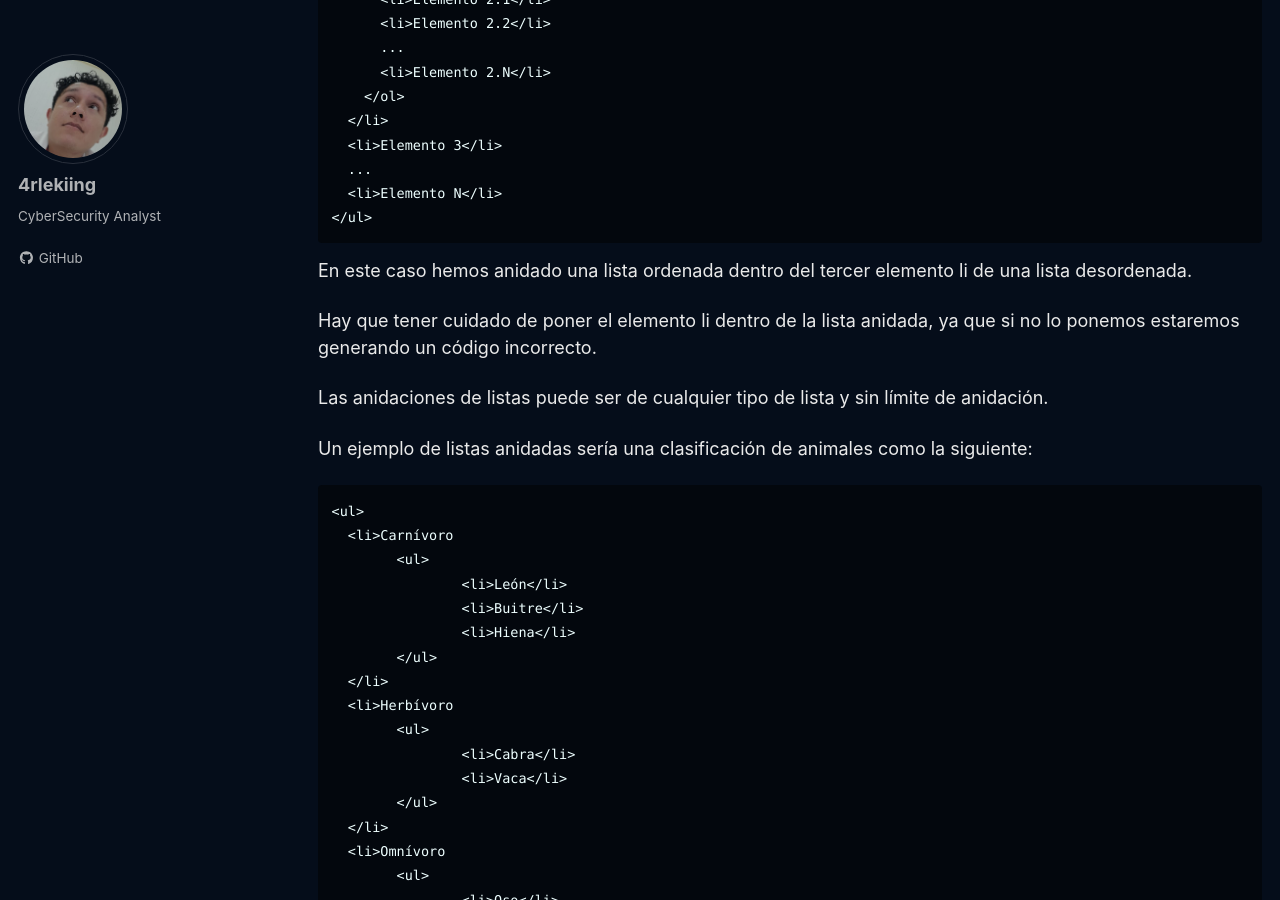
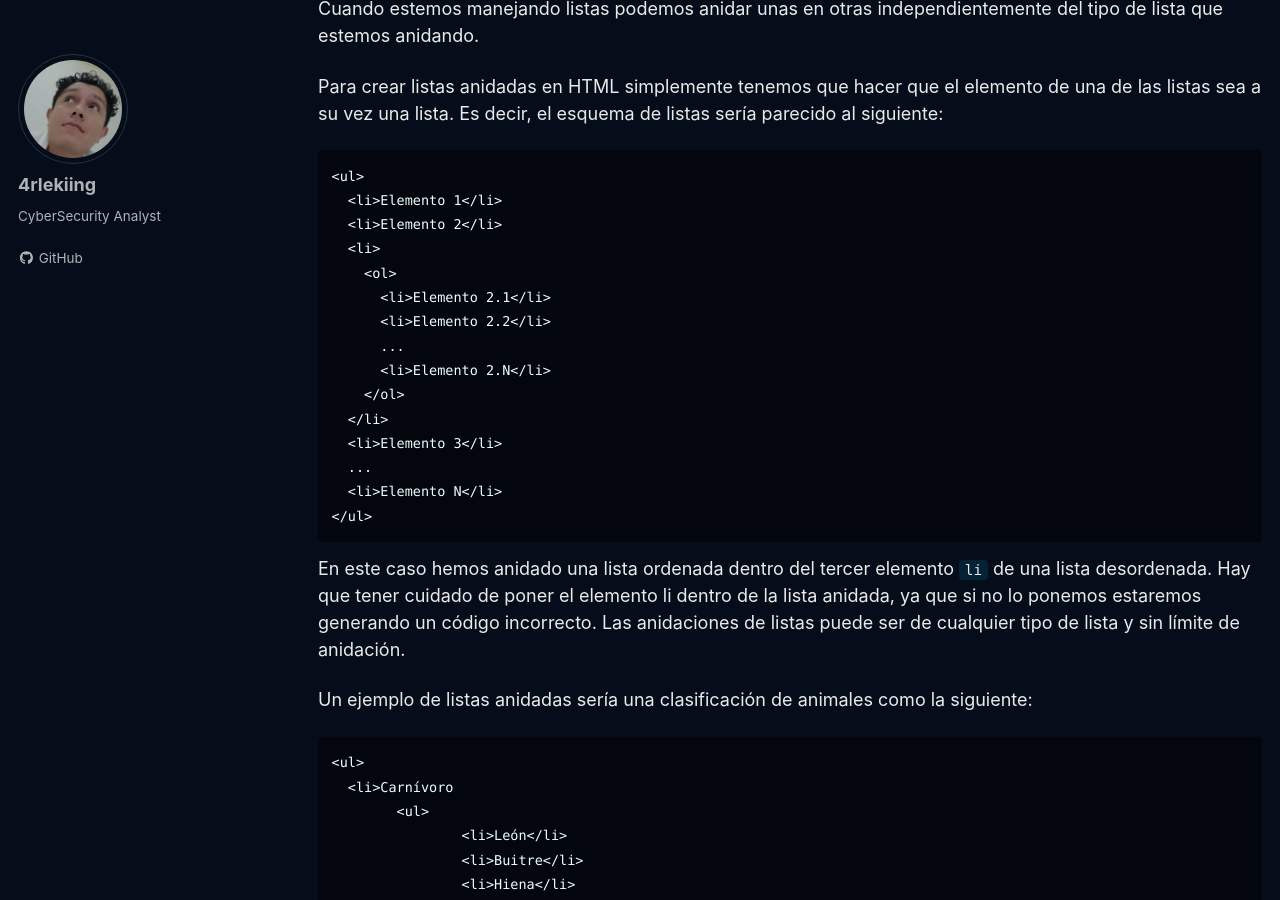
Before and after one commit to 4rleking/HTML.github.io, a Jekyll site: the page built from _posts/2023-08-13-Listas.md, in a window 1280 px wide and 900 px high, scrolled down 7744 px. Built offline with Jekyll 4.4.1, drawn with Linux system fonts in a browser that asks for light colours; cached includes are drawn as plain includes; a script that is not in the unit is left out; some of the changed text lies outside the part shown.

Commit message:
Update 2023-08-13-Listas.md

````diff
--- a/_posts/2023-08-13-Listas.md
+++ b/_posts/2023-08-13-Listas.md
@@ -110,13 +110,15 @@
 
 Los valores indicados al principio son los que le podemos asignar al atributo type de la lista ordenada en HTML.
 
-```
-<ol type="tipo"> ... </ol>
+```text
+<ol type="tipo">
+  ...
+</ol>
 ```
 
 Si queremos que nuestra lista aparezca ordenada mediante letras en mayúsculas escribimos lo siguiente:
 
-```
+```text
 <ol type=”A”>
   <li>Julio</li>
   <li>Carmen</li>
@@ -127,24 +129,22 @@
 
 En este caso la lista se representará de la siguiente forma:
 
-```
 <ol type=”A”>
-* Julio
-* Carmen
-* Ignacio
-* Elena
+  <li>Julio</li>
+  <li>Carmen</li>
+  <li>Ignacio</li>
+  <li>Elena</li>
 </ol>
-```
 
 ## Atributos start/type en HTML 4.01
 
-Aunque en HTML 5 han vuelto a la especificación los atributos `type` y `start` hay que tener cuidado con ellos, ya que en ciertas versiones como *HTML 4.01* fueron declarados obsoletos, por lo cual si usamos tipos de documentos HTML 4.01 strict podríamos tener un problema en su definición.
+Aunque en HTML 5 han vuelto a la especificación los atributos `type` y `start` hay que tener cuidado con ellos, ya que en ciertas versiones como *HTML 4.01* fueron declarados obsoletos, por lo cual si usamos tipos de documentos *HTML 4.01 strict* podríamos tener un problema en su definición.
 
 Para estos casos (y para todos en general) podemos utilizar las hojas de estilo CSS de cara a dar estilo a las listas en HTML.
 
 De esta forma en CSS podemos escribir lo siguiente:
 
-```
+```text
 <style type=”text/css”>
 ol {
   list-style-type: lower-roman;
@@ -158,15 +158,17 @@
 
 En HTML 5 aparece el atributo `reversed` para las listas ordenadas. El atributo reversed nos permite invertir el orden de la lista. Es decir, realiza la numeración de la lista de forma inversa.
 
-Para utilizarlo simplemente indicamos el atributo reversed sobre el elemento `OL`.
+Para utilizarlo simplemente indicamos el atributo reversed sobre el elemento `ol`.
 
-```
-<ol reversed> ... </ol>
+```text
+<ol reversed>
+  ...
+</ol>
 ```
 
 En este caso, si escribimos la siguiente lista:
 
-```
+```text
 <ol reversed>
   <li>Julio</li>
   <li>Carmen</li>
@@ -177,24 +179,28 @@
 
 Lo que obtendremos por pantalla será lo siguiente:
 
-4. Julio
-3. Carmen
-2. Ignacio
-1. Elena
+<ol reversed>
+  <li>Julio</li>
+  <li>Carmen</li>
+  <li>Ignacio</li>
+  <li>Elena</li>
+</ol>
 
 ## Listas Desordenadas
 
-Las listas desordenadas en HTML nos sirven para mostrar los elementos sin ningún tipo de orden, simplemente precedidos por una viñeta que puede ser un punto, un cuadrado,…
+Las listas desordenadas en HTML nos sirven para mostrar los elementos sin ningún tipo de orden, simplemente precedidos por una viñeta que puede ser un punto, un cuadrado, etc...
 
 Para definir una lista desordenada en HTML utilizamos el elemento `ul`.
 
-```
-<ul> ... </ul>
+```text
+<ul>
+  ...
+</ul>
 ```
 
 Para representar los elementos de la lista desordenada utilizamos el mismo elemento que con las listas ordenadas, es decir, el elemento `li`.
 
-```
+```text
 <ul>
   <li>Elemento 1</li>
   <li>Elemento 2</li>
@@ -205,7 +211,7 @@
 
 De esa forma podríamos tener el siguiente código HTML:
 
-```
+```text
 <ul>
   <li>FC. Barcelona</li>
   <li>Real Madrid</li>
@@ -216,16 +222,18 @@
 
 Lo que nos mostrará por pantalla:
 
-* FC. Barcelona
-* Real Madrid
-* Real Betis
-* Atlético de Madrid
+<ul>
+  <li>FC. Barcelona</li>
+  <li>Real Madrid</li>
+  <li>Real Betis</li>
+  <li>Atlético de Madrid</li>
+</ul>
 
 ### Tipos de lista desordenada
 
 En el caso de las listas desordenadas, no podemos indicarle el tipo de lista mediante HTML. En este caso tenemos que recurrir a CSS para poder indicar el tipo de lista utilizando el atributo `list-style-type`
 
-```
+```text
 <style type=”text/css”>
 ul {
   list-style-type: circle;
@@ -235,49 +243,53 @@
 
 ## Listas de Definiciones
 
-Las listas de definiciones en HTML nos sirven para montar listas en las que tenemos la estructura valor y definición. Suelen ser listas para definir términos, como si fuese un diccionario, si bien pueden ser cualquier par valor-definición.
+Las listas de definiciones en HTML nos sirven para montar listas en las que tenemos la estructura valor y definición. Suelen ser listas para definir términos, como si fuese un diccionario, si bien pueden ser cualquier par `valor-definición`.
 
 Las listas de definiciones en HTML se construyen mediante el elemento `dl`.
 
-```
-<dl> ... </dl>
+```text
+<dl>
+  ...
+</dl>
 ```
 
 En este caso, dentro de las listas de definiciones en HTML tenemos dos elementos anidados: el que representa al valor `dt` y el que representa a la definición `dd`. De esta forma la estructura de las listas en HTML de definiciones es la siguiente:
 
-```
+```text
 <dl>
   <dt>Término1</dt>
-  <dd>Definición 1</dd>
+    <dd>Definición 1</dd>
   <dt>Término 2</dt>
-  <dd>Definición 2</dd>
+    <dd>Definición 2</dd>
   ...
   <dt>Término N</dt>
-  <dd>Definición N</dd>
+    <dd>Definición N</dd>
 </dl>
 ```
 
 Si queremos crear una lista en HTML con definiciones de palabras, podemos escribir lo siguiente:
 
-```
+```text
 <dl>
   <dt>Pizpireta</dt>
-  <dd>Dicho de una mujer: Viva, pronta y aguda.</dd>
+    <dd>Dicho de una mujer: Viva, pronta y aguda.</dd>
   <dt>Pulular</dt>
-  <dd>Dicho de las personas, animales o cosas: Abundar y bullir en un lugar.</dd>
+    <dd>Dicho de las personas, animales o cosas: Abundar y bullir en un lugar.</dd>
   <dt>Concupiscencia</dt>
-  <dd>En la moral católica, deseo de bienes terrenos y, en especial, apetito desordenado de placeres deshonestos.</dd>
+    <dd>En la moral católica, deseo de bienes terrenos y, en especial, apetito desordenado de placeres deshonestos.</dd>
 </dl>
 ```
 
 Lo cual nos acabará mostrando por pantalla lo siguiente:
 
-**Pizpireta**
-    Dicho de una mujer: Viva, pronta y aguda.
-**Pulular**
-    Dicho de las personas, animales o cosas: Abundar y bullir en un lugar.
-**Concupiscencia**
-    En la moral católica, deseo de bienes terrenos y, en especial, apetito desordenado de placeres deshonestos.
+<dl>
+  <dt>Pizpireta</dt>
+    <dd>Dicho de una mujer: Viva, pronta y aguda.</dd>
+  <dt>Pulular</dt>
+    <dd>Dicho de las personas, animales o cosas: Abundar y bullir en un lugar.</dd>
+  <dt>Concupiscencia</dt>
+    <dd>En la moral católica, deseo de bienes terrenos y, en especial, apetito desordenado de placeres deshonestos.</dd>
+</dl>
 
 Por defecto los navegadores dejan el término y en la siguiente línea, junto con un tabulador, la definición.
 
@@ -287,7 +299,7 @@
 
 Para crear listas anidadas en HTML simplemente tenemos que hacer que el elemento de una de las listas sea a su vez una lista. Es decir, el esquema de listas sería parecido al siguiente:
 
-```
+```text
 <ul>
   <li>Elemento 1</li>
   <li>Elemento 2</li>
@@ -305,15 +317,11 @@
 </ul>
 ```
 
-En este caso hemos anidado una lista ordenada dentro del tercer elemento li de una lista desordenada.
-
-Hay que tener cuidado de poner el elemento li dentro de la lista anidada, ya que si no lo ponemos estaremos generando un código incorrecto.
-
-Las anidaciones de listas puede ser de cualquier tipo de lista y sin límite de anidación.
+En este caso hemos anidado una lista ordenada dentro del tercer elemento `li` de una lista desordenada. Hay que tener cuidado de poner el elemento li dentro de la lista anidada, ya que si no lo ponemos estaremos generando un código incorrecto. Las anidaciones de listas puede ser de cualquier tipo de lista y sin límite de anidación.
 
 Un ejemplo de listas anidadas sería una clasificación de animales como la siguiente:
 
-```
+```text
 <ul>
   <li>Carnívoro
   	<ul>
@@ -339,13 +347,24 @@
 
 El efecto que obtendríamos sería el siguiente:
 
-* Carnívoro
-  * León
-  * Buitre
-  * Hiena
-* Herbívoro
-  * Cabra
-  * Vaca
-* Omnívoro
-  * Oso
-  * Urraca
+<ul>
+  <li>Carnívoro
+  	<ul>
+  		<li>León</li>
+  		<li>Buitre</li>
+  		<li>Hiena</li>
+  	</ul>
+  </li>
+  <li>Herbívoro
+  	<ul>
+  		<li>Cabra</li>
+  		<li>Vaca</li>
+  	</ul>
+  </li>
+  <li>Omnívoro
+  	<ul>
+  		<li>Oso</li>
+  		<li>Urraca</li>
+  	</ul>
+  </li>
+</ul>
````
